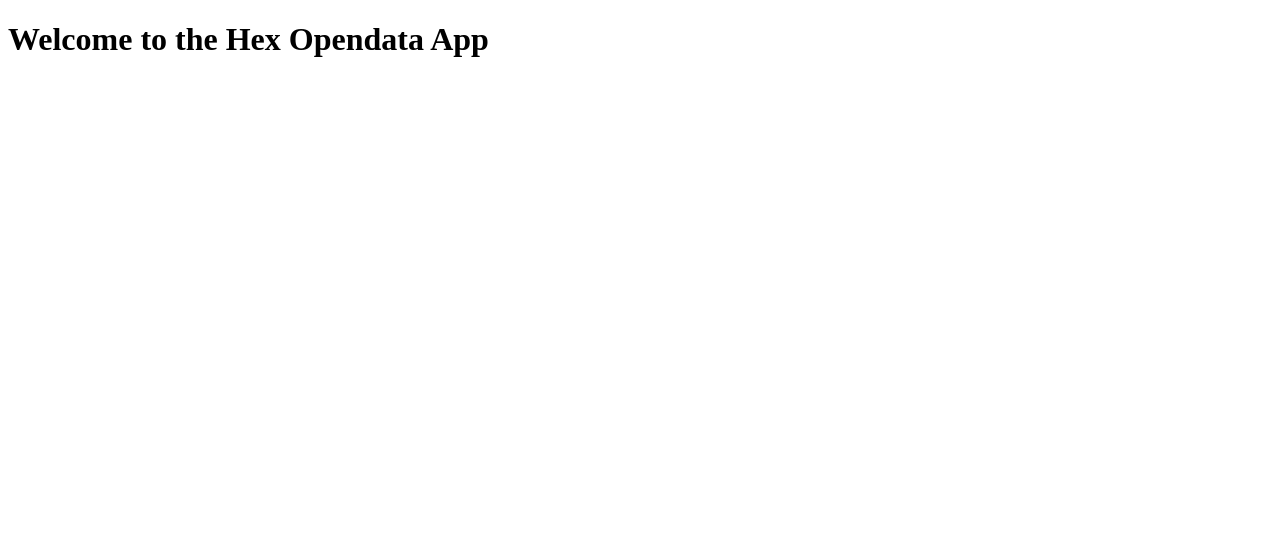
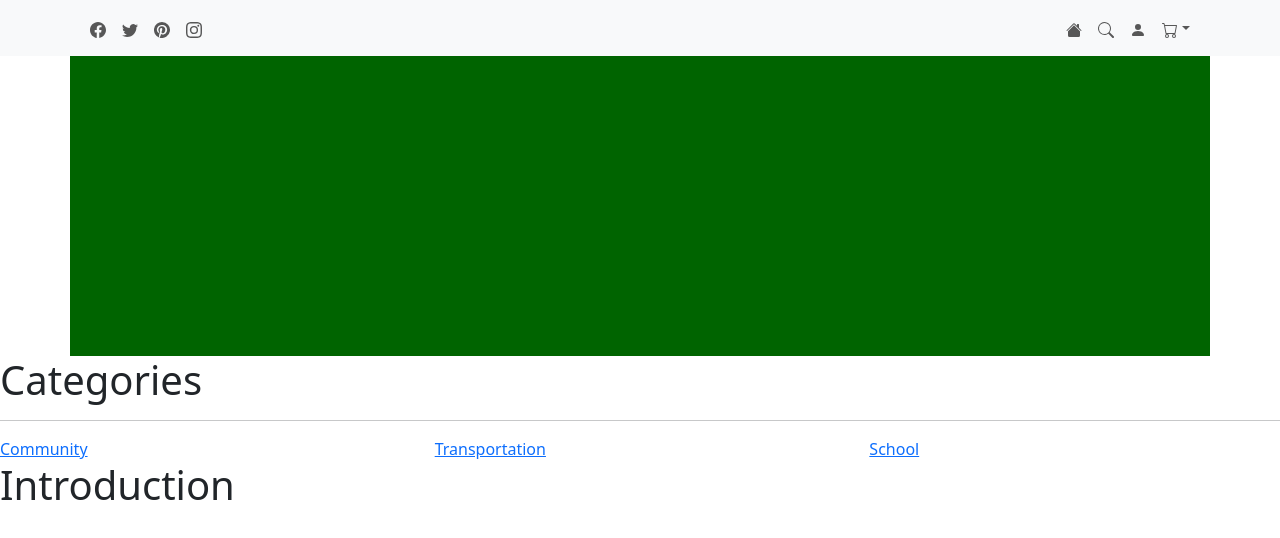
Before and after one commit to HACC2024/HEX, a Next.js app: page / in a window 1280 px wide. Shown: the top 538 px of the page. Built offline with nearby package versions, Linux system fonts and the light colour scheme.

Commit message:
layout start

```diff
--- a/package.json
+++ b/package.json
@@ -14,7 +14,8 @@
     "react": "^18",
     "react-bootstrap": "^2.10.5",
     "react-bootstrap-icons": "^1.11.4",
-    "react-dom": "^18"
+    "react-dom": "^18",
+    "react-router-dom": "^6.27.0"
   },
   "devDependencies": {
     "@types/node": "^20",
--- a/src/app/page.tsx
+++ b/src/app/page.tsx
@@ -1,11 +1,67 @@
-import React from 'react';
+"use client";
+import "bootstrap/dist/css/bootstrap.min.css";
+import '../styles.css';
+import { Container, Nav, NavDropdown, Navbar, Row, Col } from "react-bootstrap";
+import { Facebook, Twitter, Pinterest, Instagram, HouseFill, Search, PersonFill, Cart } from 'react-bootstrap-icons';
+import Link from 'next/link'; // Use Next.js Link
 
-const HomePage: React.FC = () => {
+const TopMenu = () => (
+    <Navbar bg="light" expand="lg">
+        <Container>
+            <Nav className="me-auto">
+                <Nav.Link><Facebook/></Nav.Link>
+                <Nav.Link><Twitter/></Nav.Link>
+                <Nav.Link><Pinterest/></Nav.Link>
+                <Nav.Link><Instagram/></Nav.Link>
+            </Nav>
+            <Nav className="justify-content-end">
+                <Nav.Link><HouseFill/> </Nav.Link>
+                <Nav.Link><Search/> </Nav.Link>
+                <Nav.Link><PersonFill/> </Nav.Link>
+                <NavDropdown title={<Cart/>}>
+                    <NavDropdown.Item></NavDropdown.Item>
+                    <NavDropdown.ItemText>Your cart is currently empty.</NavDropdown.ItemText>
+                </NavDropdown>
+            </Nav>
+        </Container>
+    </Navbar>
+);
+
+const HomeImage = () => (
+    <Container className="HomeImageCt">
+        {/* Add your image here if needed */}
+    </Container>
+);
+
+const IntroContainer = () => (
+    <h1>Introduction</h1>
+);
+
+const Categories = () => (
+    <>
+        <h1>Categories</h1>
+        <hr />
+        <Row>
+            <Col>
+                <Link href="/categories.html">Community</Link>
+            </Col>
+            <Col>
+                <Link href="/categories.html">Transportation</Link>
+            </Col>
+            <Col>
+                <Link href="/categories.html">School</Link>
+            </Col>
+        </Row>
+    </>
+);
+
+export default function Home() {
     return (
-        <div>
-            <h1>Welcome to the Hex Opendata App</h1>
-        </div>
+        <main>
+            <TopMenu/>
+            <HomeImage/>
+            <Categories/>
+            <IntroContainer/>
+        </main>
     );
-};
-
-export default HomePage;
+}
--- /dev/null
+++ b/src/styles.css
@@ -0,0 +1,4 @@
+.HomeImageCt{
+    background-color: darkgreen;
+    height: 300px;
+}
```
Also changed, not shown: src/public/categories.html (added, +20 -0 lines), 1 other file (tests, documents, lock files or other folders).
